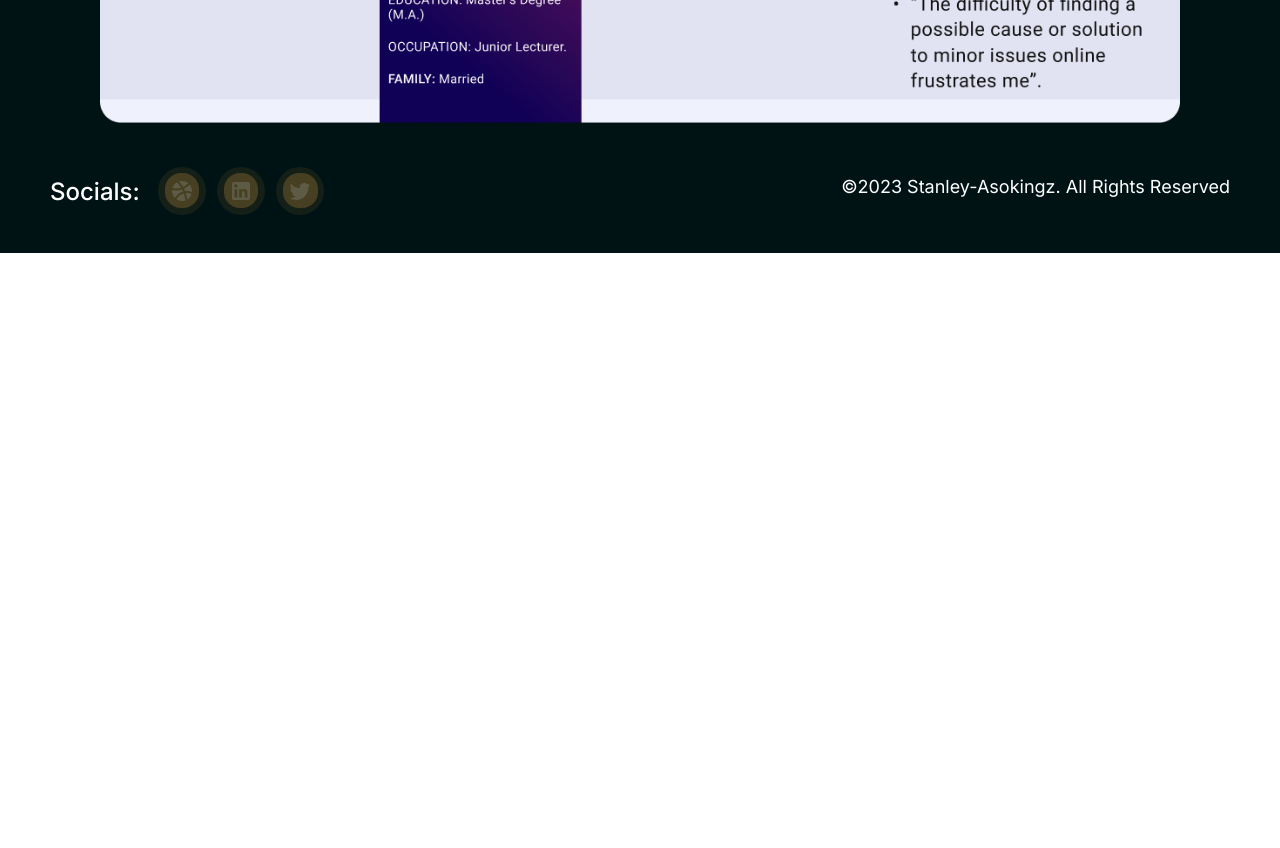
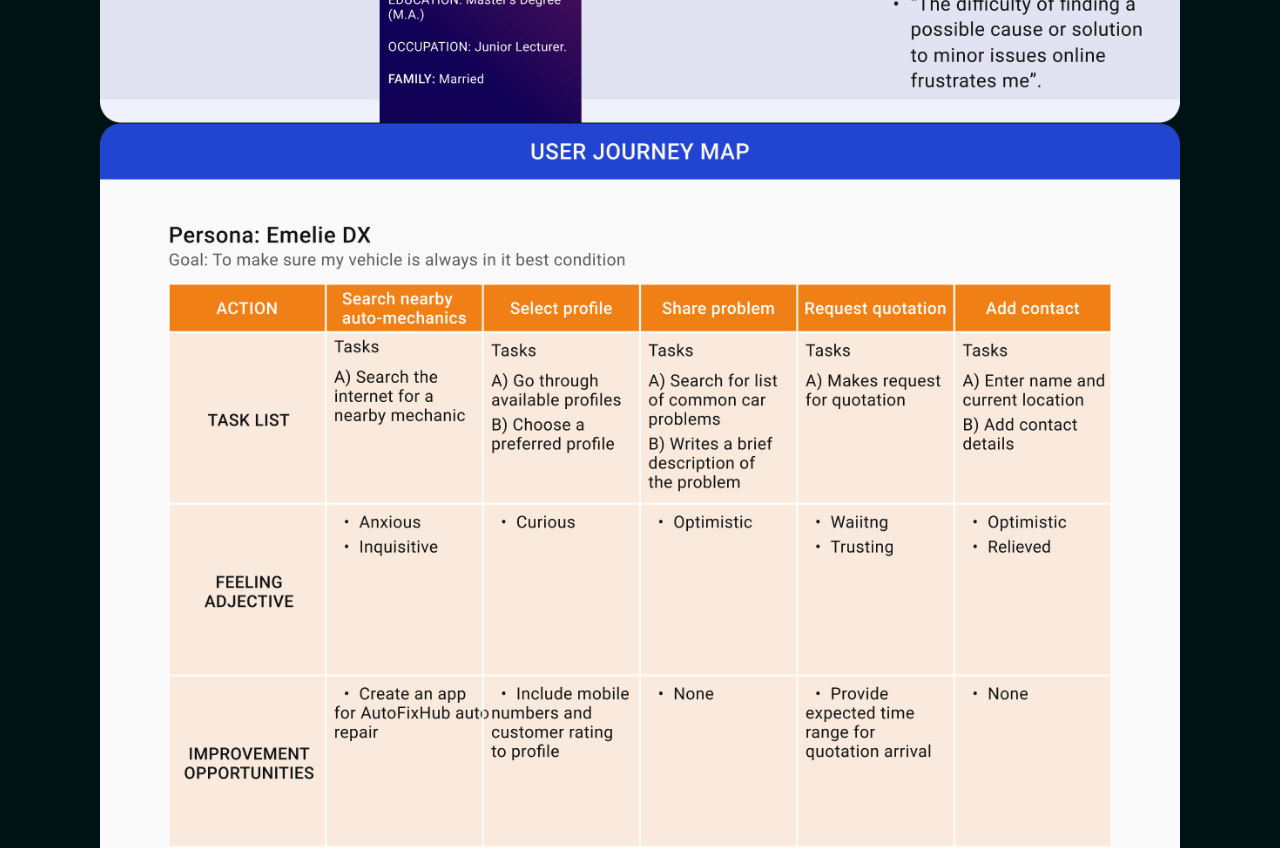
Before and after one commit to Maxwell011/portfolio-design, a Next.js app: page /Autofixhub in a window 1280 px wide. Shown: the part 7680-8528 px from the top of the page. Before the commit the page ends 7933 px from the top, so only its background shows below. Built offline with nearby package versions, Linux system fonts and the light colour scheme.

Commit message:
Added Empathizing  section

```diff
--- a/src/app/Autofixhub/page.tsx
+++ b/src/app/Autofixhub/page.tsx
@@ -172,6 +172,13 @@ export default function AutoFixHub() {
             alt="work image"
             className=""
           />
+          <Image
+            src="/User Journey Map.png"
+            width={1140}
+            height={815}
+            alt="work image"
+            className=""
+          />
         </div>
       </section>
     </section>
```
